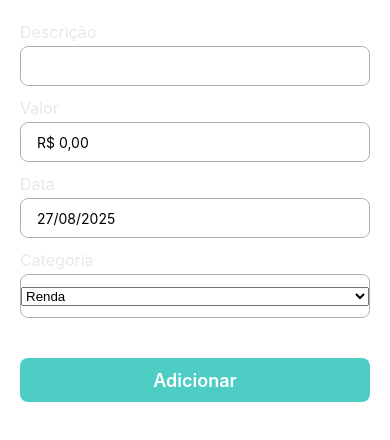
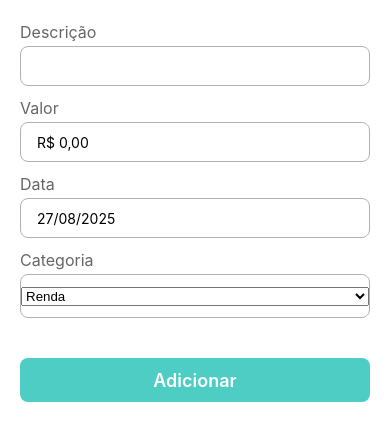
Before and after one commit to dennerrondinely/add-transactions-mfe, a React Native app: screen / in a window 390 px wide. Shown: the top 440 px of the page. Built offline with nearby package versions, Linux system fonts and the light colour scheme.

Commit message:
change color theme

```diff
--- a/src/constants/colors.ts
+++ b/src/constants/colors.ts
@@ -12,7 +12,7 @@ export const colors = {
   backgroundAlt: "#20232A",        // alternativa para seções
 
   // Texto
-  primaryText: "#E8E8E8",          // texto principal
+  primaryText: "#666666",          // texto principal
   secondaryText: "#B1B1B1",        // texto secundário
   mutedText: "#8C8C8C",            // texto desativado ou pouco relevante
 
```
